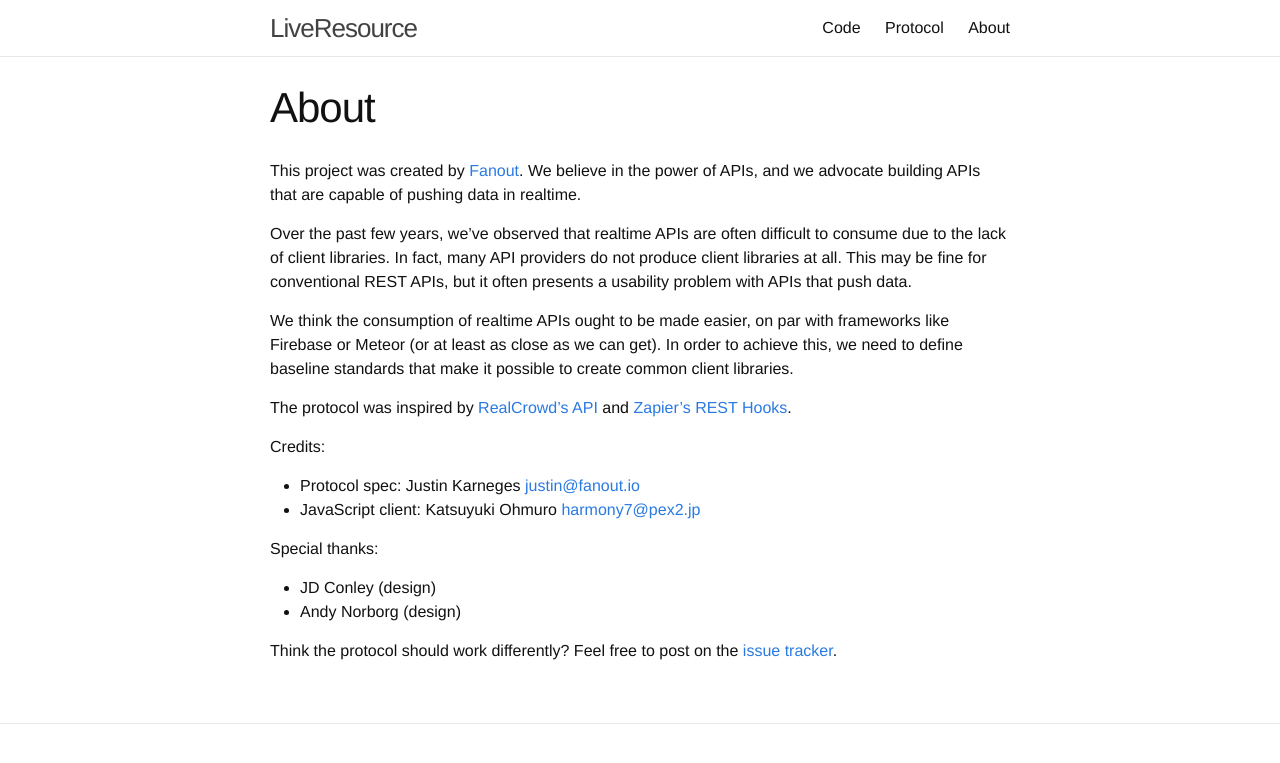
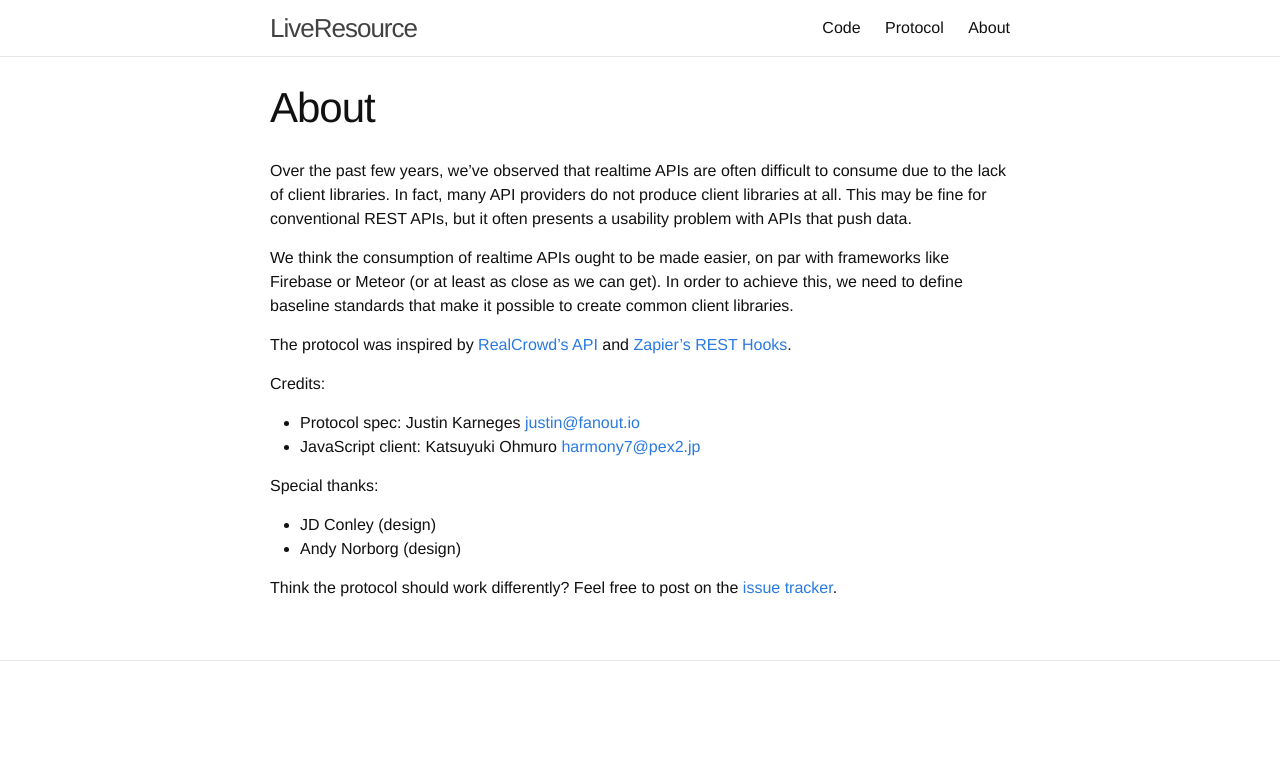
Before and after one commit to liveresource/website, a Jekyll site: the page built from about.md, in a window 1280 px wide. Shown: the top 763 px of the page. Built offline with Jekyll 4.4.1, drawn with Linux system fonts in a browser that asks for light colours.

Commit message:
de-brand

```diff
--- a/about.md
+++ b/about.md
@@ -3,8 +3,6 @@ layout: page
 title: About
 permalink: /about/
 ---
-This project was created by [Fanout][fanout]. We believe in the power of APIs, and we advocate building APIs that are capable of pushing data in realtime.
-
 Over the past few years, we've observed that realtime APIs are often difficult to consume due to the lack of client libraries. In fact, many API providers do not produce client libraries at all. This may be fine for conventional REST APIs, but it often presents a usability problem with APIs that push data.
 
 We think the consumption of realtime APIs ought to be made easier, on par with frameworks like Firebase or Meteor (or at least as close as we can get). In order to achieve this, we need to define baseline standards that make it possible to create common client libraries.
```
